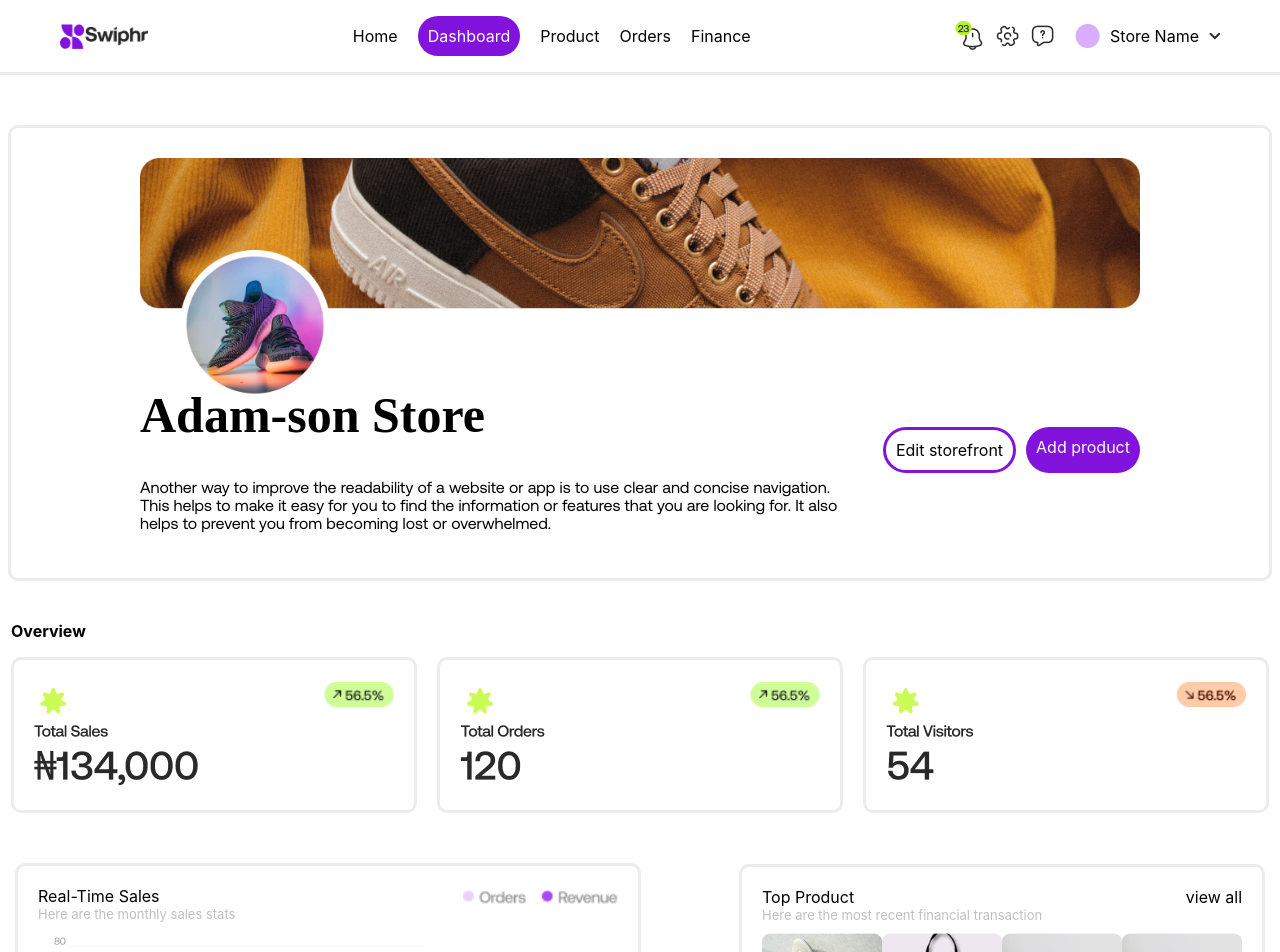
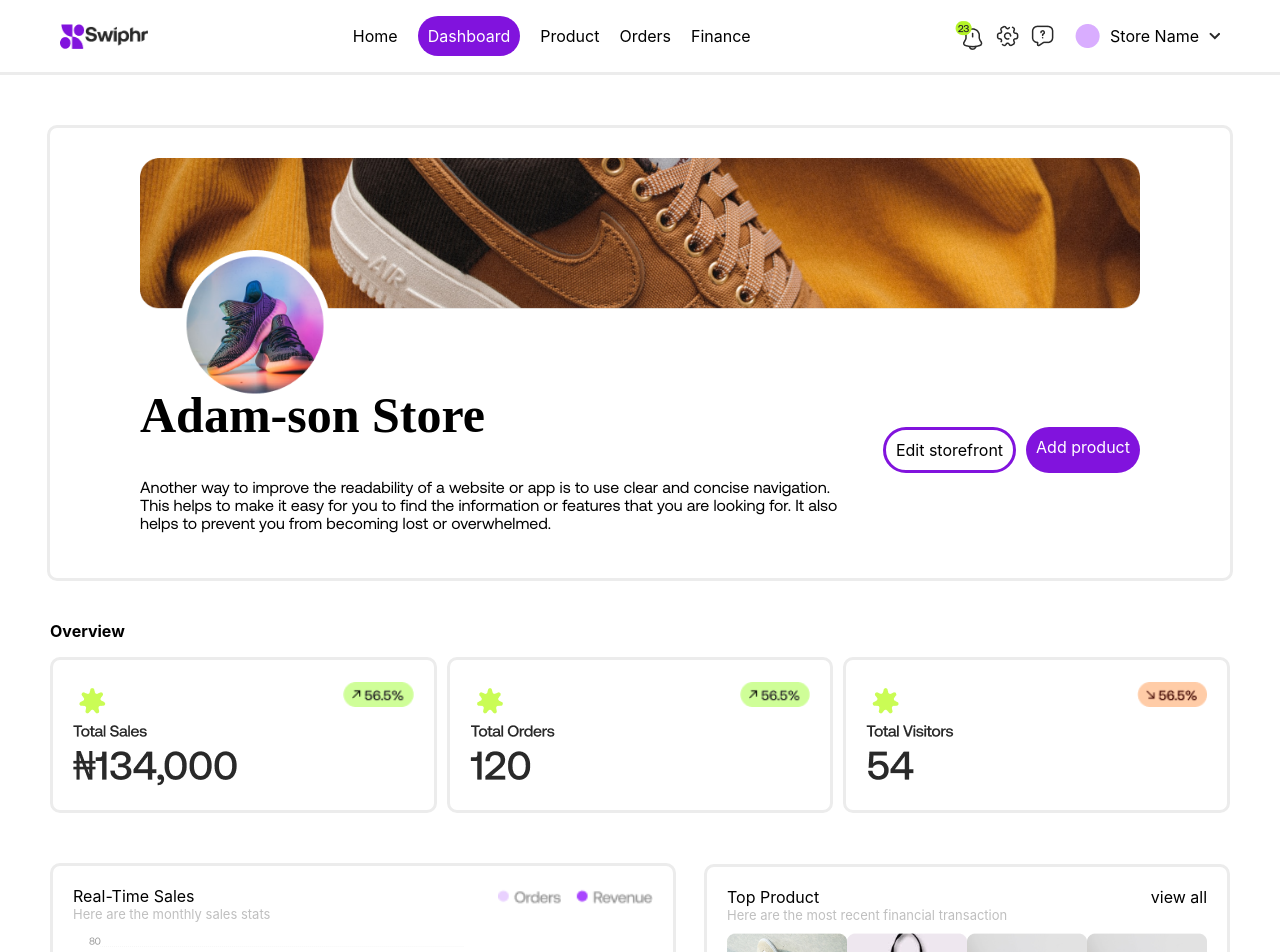
Before and after one commit to RoguePetz/Swiphr-Test-app, a React (Create React App) app: page / in a window 1280 px wide. Shown: the top 952 px of the page. Built offline with nearby package versions, Linux system fonts and the light colour scheme; a web font is replaced by a local one.

Commit message:
finished

```diff
--- a/src/components/dash_comp.js
+++ b/src/components/dash_comp.js
@@ -49,9 +49,9 @@ const DashC = () => {
 
                 </div>
                 <div style={{display:'flex',justifyContent:'center', alignItems:'center' }}>
-                    <div style={{width:'auto'}}>
+                    <div style={{width:'1180px'}}>
                         <p style={{fontWeight:'bolder',marginTop:'40px'}}>Overview</p>
-                        <div style={{display:'flex',justifyContent:'space-between',flexWrap:'wrap',gap:'20px'}}>
+                        <div style={{display:'flex',justifyContent:'space-between',flexWrap:'wrap',gap:'10px'}}>
                             <Card
                                 img ={price1}
                                 img2 ={rise}
@@ -67,7 +67,7 @@ const DashC = () => {
                         </div>
                     </div>
                 </div>
-                <div  style={{display:'flex',justifyContent:'space-between', alignItems:'center',marginTop:'50px',width:'1250px'}}>
+                <div  style={{display:'flex',justifyContent:'space-between', alignItems:'center',marginTop:'50px',width:'1180px'}}>
                     <div className='chart'>
                         <div style={{margin:'20px'}}>
                             <div style={{display:'flex',justifyContent:'space-between'}}>
```
